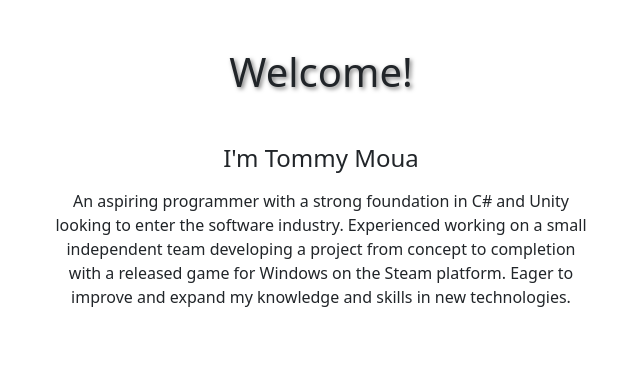
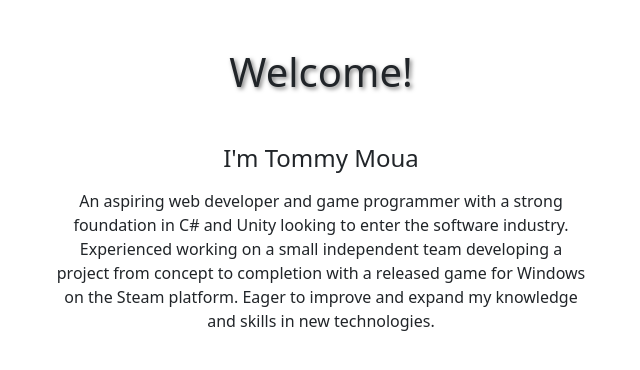
Before and after one commit to tmoua96/portfolio-website, a Django app: page / in a window 1280 px wide. Shown: the part 56-426 px from the top of the page, without its empty margins (319-959 px from the left). Run offline with Django 5.2, Linux system fonts and the light colour scheme.

Commit message:
Added icon to portfolio. Added skills and slightly revised home page paragraph.

```diff
--- a/portfolio/main/templates/base.html
+++ b/portfolio/main/templates/base.html
@@ -13,6 +13,7 @@
       crossorigin="anonymous"
     />
     <link rel="stylesheet" href="{% static 'css/base.css' %}" />
+    <link rel="shortcut icon" type="image/png" href="{% static 'images/favicon.ico' %}"/>
     <script
       defer
       src="https://cdn.jsdelivr.net/npm/bootstrap@5.3.3/dist/js/bootstrap.bundle.min.js"
--- a/portfolio/main/templates/home.html
+++ b/portfolio/main/templates/home.html
@@ -23,10 +23,11 @@ Home Page
             <div class="text-center">
                 <h4 class="mb-3">I'm Tommy Moua</h4>
                 <p>
-                    An aspiring programmer with a strong foundation in C# and Unity looking to enter the software
-                    industry. Experienced working on a small independent team developing a project from concept to
-                    completion with a released game for Windows on the Steam platform. Eager to improve and
-                    expand my knowledge and skills in new technologies.
+                    An aspiring web developer and game programmer with a strong foundation in C# and Unity
+                    looking to enter the software industry. Experienced working on a small independent
+                    team developing a project from concept to completion with a released game for
+                    Windows on the Steam platform. Eager to improve and expand my knowledge and skills in
+                    new technologies.
                 </p>
             </div>
         </div>
--- a/portfolio/main/templates/skills.html
+++ b/portfolio/main/templates/skills.html
@@ -29,6 +29,7 @@ Skills Page
                 <span class="skill-badge">Python</span>
                 <span class="skill-badge">SQL</span>
                 <span class="skill-badge">SQL Server</span>
+                <span class="skill-badge">Postgresql</span>
                 <span class="skill-badge">Java</span>
             </div>
         </div>
```
Also changed, not shown: portfolio/main/static/images/favicon.ico (added).
